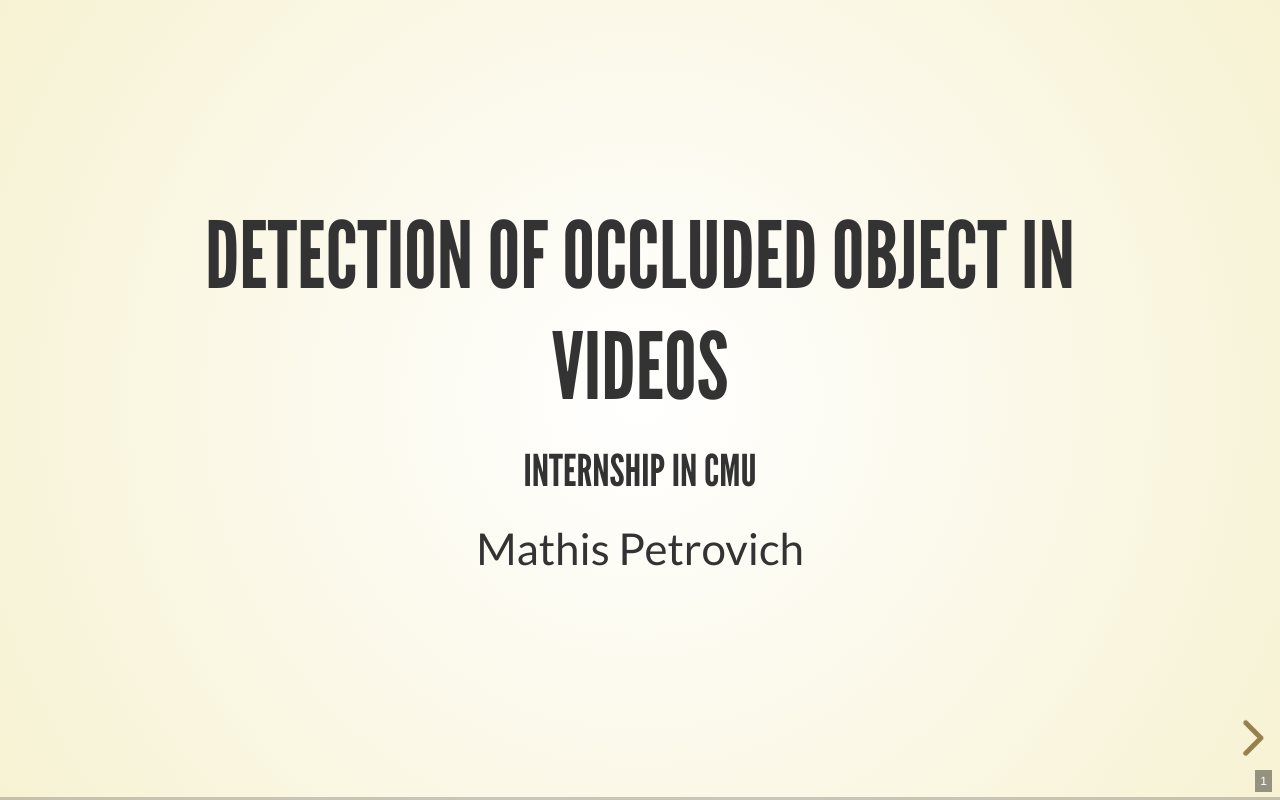
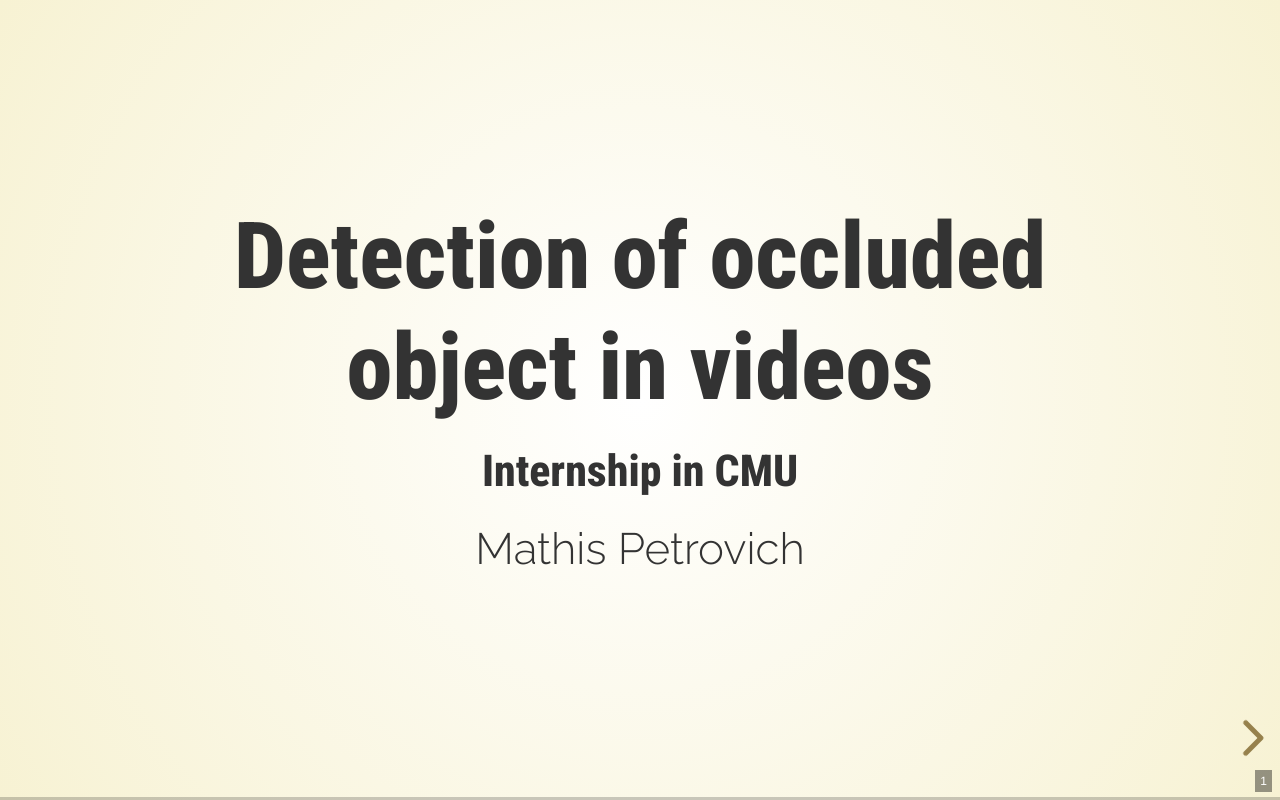
Before and after one commit to Mathux/M1_internship, a website: page index.html in a window 1280 px wide. Drawn offline with nearby package versions, Linux system fonts and the light colour scheme; some packages are replaced by stand-ins of ours.

Commit message:
beige mod

```diff
--- a/css/theme/beige.css
+++ b/css/theme/beige.css
@@ -5,6 +5,8 @@
  */
 @import url(../../lib/font/league-gothic/league-gothic.css);
 @import url(https://fonts.googleapis.com/css?family=Lato:400,700,400italic,700italic);
+@import url('https://fonts.googleapis.com/css?family=Montserrat:800|Raleway:300,800');
+@import url('https://fonts.googleapis.com/css?family=Roboto+Condensed:800');
 /*********************************************
  * GLOBAL STYLES
  *********************************************/
@@ -19,7 +21,7 @@ body {
   background-color: #f7f3de; }
 
 .reveal {
-  font-family: "Lato", sans-serif;
+  font-family: "Raleway", sans-serif;
   font-size: 40px;
   font-weight: normal;
   color: #333; }
@@ -50,11 +52,11 @@ body {
 .reveal h6 {
   margin: 0 0 20px 0;
   color: #333;
-  font-family: "League Gothic", Impact, sans-serif;
+  font-family: "Roboto Condensed", Impact, sans-serif;
   font-weight: normal;
   line-height: 1.2;
   letter-spacing: normal;
-  text-transform: uppercase;
+  /*text-transform: uppercase;*/
   text-shadow: none;
   word-wrap: break-word; }
 
```
